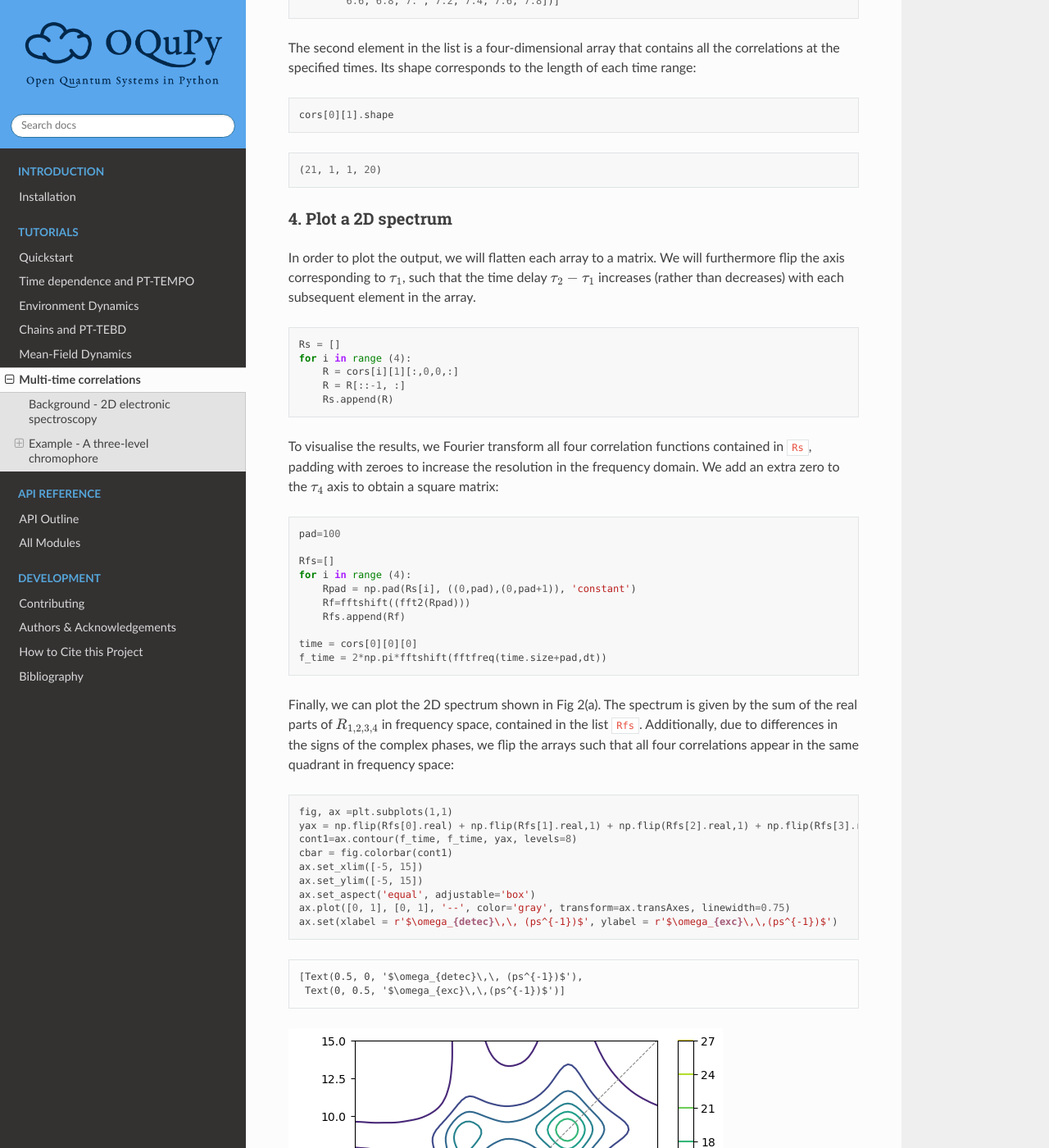
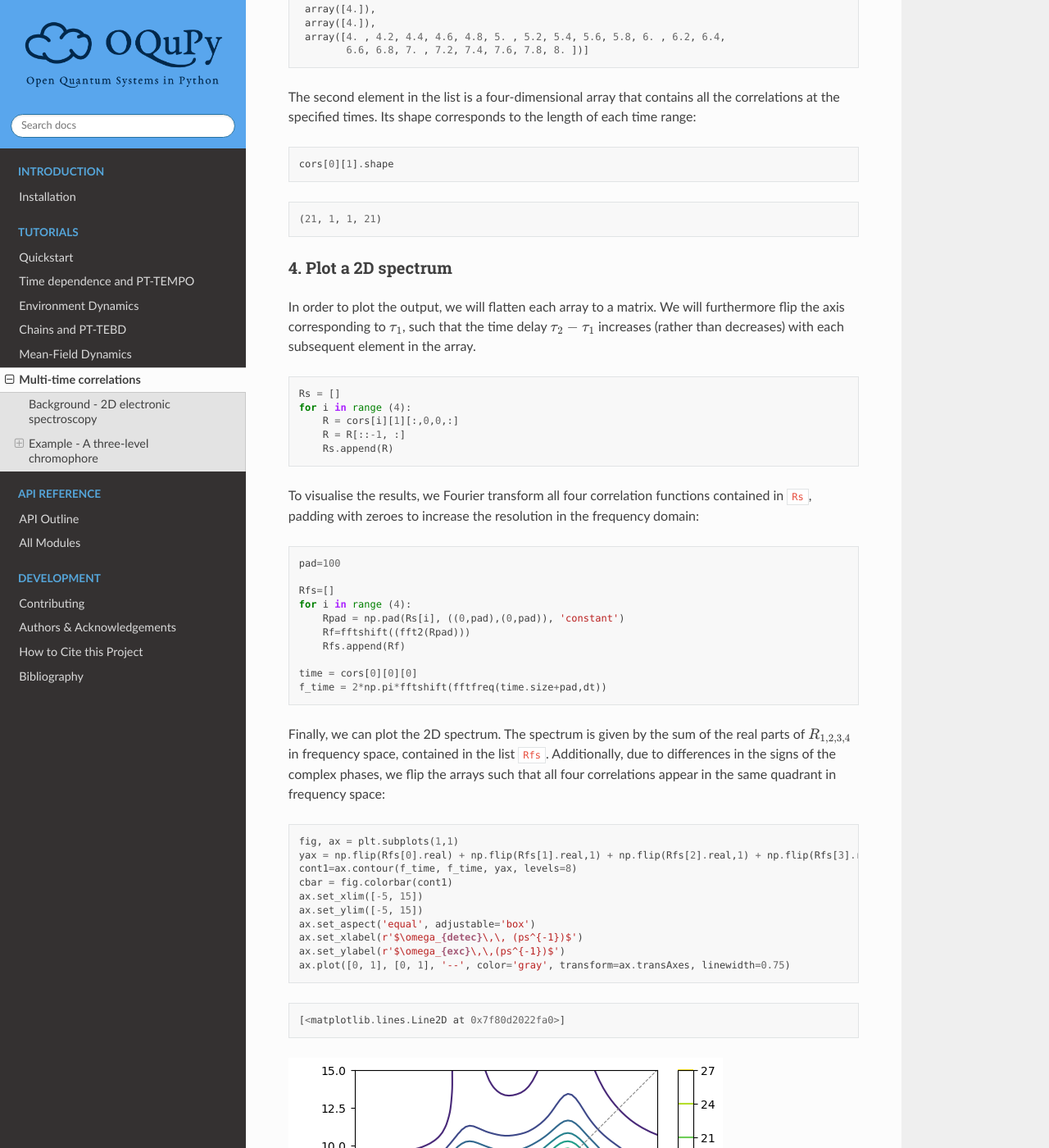
Before and after one commit to tempoCollaboration/OQuPy, a Sphinx documentation site: the page built from docs/pages/tutorials/n_time_correlations.rst, in a window 1280 px wide and 1400 px high, scrolled down 5615 px. Shown: the whole window at 82% size. Built offline with Sphinx 7.4.7 and the Read the Docs theme 2.0.0, drawn with Linux system fonts in a browser that asks for light colours; some of the changed text lies outside the part shown.

Commit message:
- Withdrawn preprint citations - Tweaked parse_times so now no need to add a +dt to include time end points
Author:    Roosmarijn de Wit <rmadw@users.noreply.github.com>

```diff
--- a/docs/index.rst
+++ b/docs/index.rst
@@ -23,7 +23,6 @@
 - the dynamics of a chain of non-Markovian open quantum systems [8].
 - the dynamics of an open many-body system with one-to-all light-matter
   coupling [9].
-- the multi-dimensional spectroscopy of non-Markovian systems [10].
 
 Up to versions 0.1.x this package was called *TimeEvolvingMPO*.
 
--- a/docs/pages/how_to_cite.rst
+++ b/docs/pages/how_to_cite.rst
@@ -18,7 +18,6 @@
 - Multiple environments: **[Gribben2022]**
 - Chains (PT-TEBD): **[Fux2022]**
 - Mean-Field TEMPO: **[FowlerWright2022]**
-- Multi-time correlations: **[deWit2024]**
 
 BibTeX
 ------
--- a/docs/pages/tutorials/n_time_correlations.rst
+++ b/docs/pages/tutorials/n_time_correlations.rst
@@ -54,28 +54,32 @@
 .. code:: ipython3
 
     P_1 = np.array([[0., 0., 0.],
-           [0., 1., 0.],[0., 0., 0.]], dtype=complex)
+                    [0., 1., 0.],
+                    [0., 0., 0.]], dtype=complex)
 
-    P_2 = np.array([[0.+0.j, 0.+0.j, 0.+0.j],
-           [0.+0.j, 0.+0.j, 0.+0.j],[0.+0.j, 0.+0.j, 1.+0.j]],dtype=complex)
+    P_2 = np.array([[0., 0., 0.],
+                    [0., 0., 0.],
+                    [0., 0., 1.]], dtype=complex)
 
     sigma_min = np.array([[0., 0., 0.],
-           [0., 0., 1.],[0., 0., 0.]],dtype=complex)
+                          [0., 0., 1.],
+                          [0., 0., 0.]], dtype=complex)
 
     sigma_plus = np.array([[0., 0., 0.],
-           [0., 0., 0.],[0., 1., 0.]],dtype=complex)
+                           [0., 0., 0.],
+                           [0., 1., 0.]], dtype=complex)
 
     dip_02 = np.array([[0., 0., 1.],
-           [0., 0., 0.],[1., 0., 0.]],dtype=complex)
+                       [0., 0., 0.],
+                       [1., 0., 0.]], dtype=complex)
 
 Background - 2D electronic spectroscopy
 ---------------------------------------
 
 To illustrate how multi-time correlation functions are calculated with
-OQuPy, we’ll reconstruct Figure 2(a) of [deWit2024]
-(`arXiv:2402.15454 <https://arxiv.org/abs/2402.15454>`__). This figure
-depicts a simulated 2D spectrum for a three-level system that captures
-the essential features of a chromophore (i.e. light absorbing molecule).
+OQuPy, we will simulate a 2D spectrum for a three-level system that
+captures the essential features of a chromophore (i.e. light absorbing
+molecule).
 
 2D electronic spectroscopy (2DES) is an experimental technique that
 probes a system with three femtosecond laser pulses. Due to its
@@ -352,7 +356,7 @@
      array([4.]),
      array([4.]),
      array([4. , 4.2, 4.4, 4.6, 4.8, 5. , 5.2, 5.4, 5.6, 5.8, 6. , 6.2, 6.4,
-            6.6, 6.8, 7. , 7.2, 7.4, 7.6, 7.8])]
+            6.6, 6.8, 7. , 7.2, 7.4, 7.6, 7.8, 8. ])]
 
 
 
@@ -369,7 +373,7 @@
 
 .. parsed-literal::
 
-    (21, 1, 1, 20)
+    (21, 1, 1, 21)
 
 
 
@@ -391,8 +395,7 @@
 
 To visualise the results, we Fourier transform all four correlation
 functions contained in ``Rs``, padding with zeroes to increase the
-resolution in the frequency domain. We add an extra zero to the
-:math:`\tau_4` axis to obtain a square matrix:
+resolution in the frequency domain:
 
 .. code:: ipython3
 
@@ -400,38 +403,38 @@
 
     Rfs=[]
     for i in range (4):
-        Rpad = np.pad(Rs[i], ((0,pad),(0,pad+1)), 'constant')
+        Rpad = np.pad(Rs[i], ((0,pad),(0,pad)), 'constant')
         Rf=fftshift((fft2(Rpad)))
         Rfs.append(Rf)
 
     time = cors[0][0][0]
     f_time = 2*np.pi*fftshift(fftfreq(time.size+pad,dt))
 
-Finally, we can plot the 2D spectrum shown in Fig 2(a). The spectrum is
-given by the sum of the real parts of :math:`R_{1,2,3,4}` in frequency
-space, contained in the list ``Rfs``. Additionally, due to differences
-in the signs of the complex phases, we flip the arrays such that all
-four correlations appear in the same quadrant in frequency space:
+Finally, we can plot the 2D spectrum. The spectrum is given by the sum
+of the real parts of :math:`R_{1,2,3,4}` in frequency space, contained
+in the list ``Rfs``. Additionally, due to differences in the signs of
+the complex phases, we flip the arrays such that all four correlations
+appear in the same quadrant in frequency space:
 
 .. code:: ipython3
 
-    fig, ax =plt.subplots(1,1)
+    fig, ax = plt.subplots(1,1)
     yax = np.flip(Rfs[0].real) + np.flip(Rfs[1].real,1) + np.flip(Rfs[2].real,1) + np.flip(Rfs[3].real)
     cont1=ax.contour(f_time, f_time, yax, levels=8)
     cbar = fig.colorbar(cont1)
     ax.set_xlim([-5, 15])
     ax.set_ylim([-5, 15])
     ax.set_aspect('equal', adjustable='box')
+    ax.set_xlabel(r'$\omega_{detec}\,\, (ps^{-1})$')
+    ax.set_ylabel(r'$\omega_{exc}\,\,(ps^{-1})$')
     ax.plot([0, 1], [0, 1], '--', color='gray', transform=ax.transAxes, linewidth=0.75)
-    ax.set(xlabel = r'$\omega_{detec}\,\, (ps^{-1})$', ylabel = r'$\omega_{exc}\,\,(ps^{-1})$')
 
 
 
 
 .. parsed-literal::
 
-    [Text(0.5, 0, '$\\omega_{detec}\\,\\, (ps^{-1})$'),
-     Text(0, 0.5, '$\\omega_{exc}\\,\\,(ps^{-1})$')]
+    [<matplotlib.lines.Line2D at 0x7f80d2022fa0>]
 
 
 
```
Also changed, not shown: other parts of docs/index.rst (+0 -3 lines), other parts of docs/pages/tutorials/n_time_correlations.rst (+10 -10 lines), docs/pages/bibliography.rst (+0 -14 lines), docs/pages/tutorials/n_time_correlations_files/n_time_correlations_32_1.png, 3 other files.
